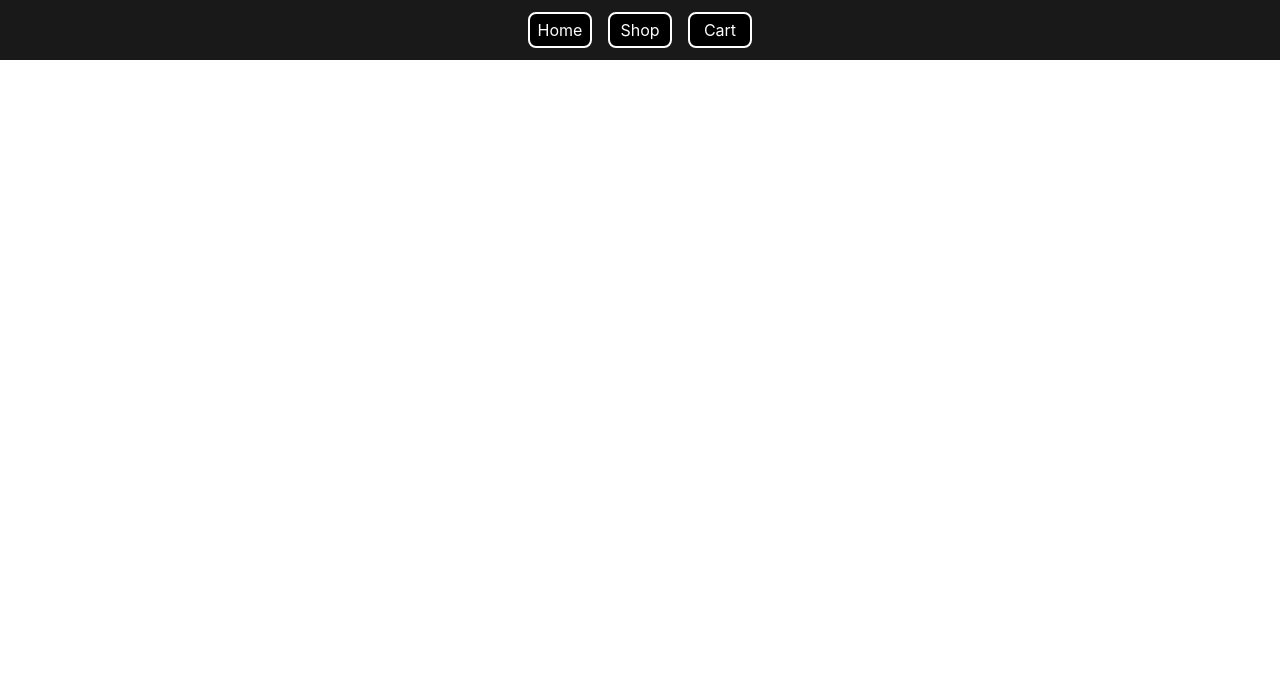
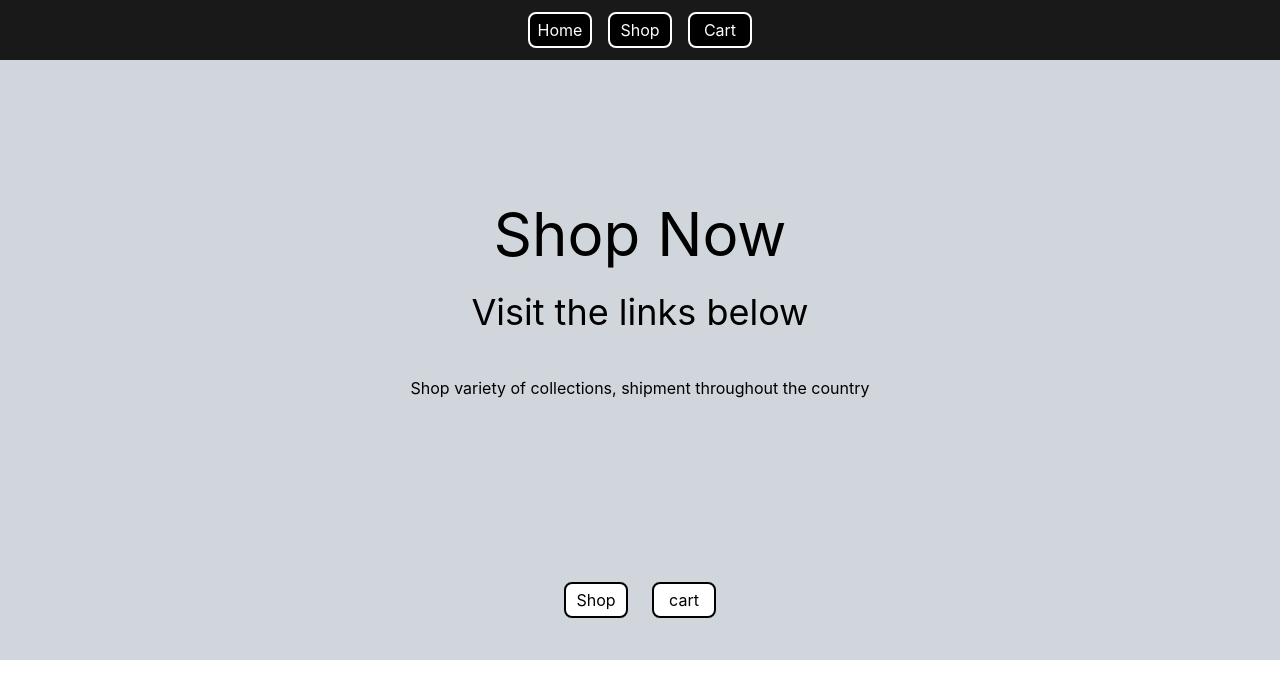
Before and after one commit to UmaanMehraj/shopping-cart, a React (Vite) app: page / in a window 1280 px wide. Shown: the top 698 px of the page. Built offline with nearby package versions, Linux system fonts and the light colour scheme.

Commit message:
add: homepage.jsx

```diff
--- a/src/App.jsx
+++ b/src/App.jsx
@@ -1,9 +1,11 @@
+import Home from './components/homepage'
 import NavBar from './components/navbar'
 
 const App = () => {
   return (
     <>
       <NavBar />
+      <Home />
     </>
   )
 }
--- /dev/null
+++ b/src/components/homepage.jsx
@@ -0,0 +1,27 @@
+import { Link } from 'react-router'
+
+export default function Home() {
+  return (
+    <>
+      <div className='bg-gray-300 min-h-120 w-screen flex flex-col justify-center items-center'>
+        <div className='h-20 text-3xl lg:text-6xl md:text-4xl m-2'>
+          Shop Now
+        </div>
+        <div className='h-20 text-xl lg:text-4xl md:text-2xl'>
+          Visit the links below
+        </div>
+        <div className='px-5 md:m-1 lg:m3'>
+          Shop variety of collections, shipment throughout the country
+        </div>
+      </div>
+      <div className='bg-gray-300 min-h-30 w-screen flex gap-4 justify-center items-center'>
+        <div className='m-1 h-8 w-16 bg-white p-4 rounded-lg border-2 flex justify-center items-center transition-all duration-300 ease-in-out hover:bg-black hover:text-white'>
+          <Link to='/shop'>Shop</Link>
+        </div>
+        <div className='m-1 h-8 w-16 bg-white p-4 rounded-lg border-2 flex justify-center items-center transition-all duration-300 ease-in-out hover:bg-black hover:text-white'>
+          <Link to='/cart'>cart</Link>
+        </div>
+      </div>
+    </>
+  )
+}
--- a/src/components/navbar.jsx
+++ b/src/components/navbar.jsx
@@ -2,16 +2,16 @@ import { Link } from 'react-router'
 
 export default function NavBar() {
   return (
-    <div className='max-h-50 w-screen bg-black/90 backdrop-blur-3xl flex justify-center items-center gap-2 text-white p-2'>
-      <div className='m-1 h-8 w-16 bg-black p-4 rounded-lg border-2 flex justify-center items-center transition duration-300 ease-in-out hover:scale-105'>
+    <div className='max-h-40 w-screen bg-black/90 backdrop-blur-3xl flex justify-center items-center gap-2 text-white p-2'>
+      <div className='m-1 h-8 w-16 bg-black p-4 rounded-lg border-2 flex justify-center items-center transition-all duration-300 ease-in-out hover:bg-white hover:text-black'>
         <Link className='' to='/'>
           Home
         </Link>
       </div>
-      <div className='m-1 h-8 w-16 bg-black border-2 p-4 rounded-lg flex justify-center items-center  transition duration-300 ease-in-out hover:scale-105'>
+      <div className='m-1 h-8 w-16 bg-black border-2 p-4 rounded-lg flex justify-center items-center  transition duration-300 ease-in-out hover:bg-white hover:text-black'>
         <Link to='/shop'>Shop</Link>
       </div>
-      <div className='m-1 h-8 w-16 bg-black border-2 p-4 rounded-lg flex justify-center items-center transition duration-300 ease-in-out hover:scale-105'>
+      <div className='m-1 h-8 w-16 bg-black border-2 p-4 rounded-lg flex justify-center items-center transition duration-300 ease-in-out  hover:bg-white hover:text-black'>
         <Link to='/cart'>Cart</Link>
       </div>
     </div>
```
